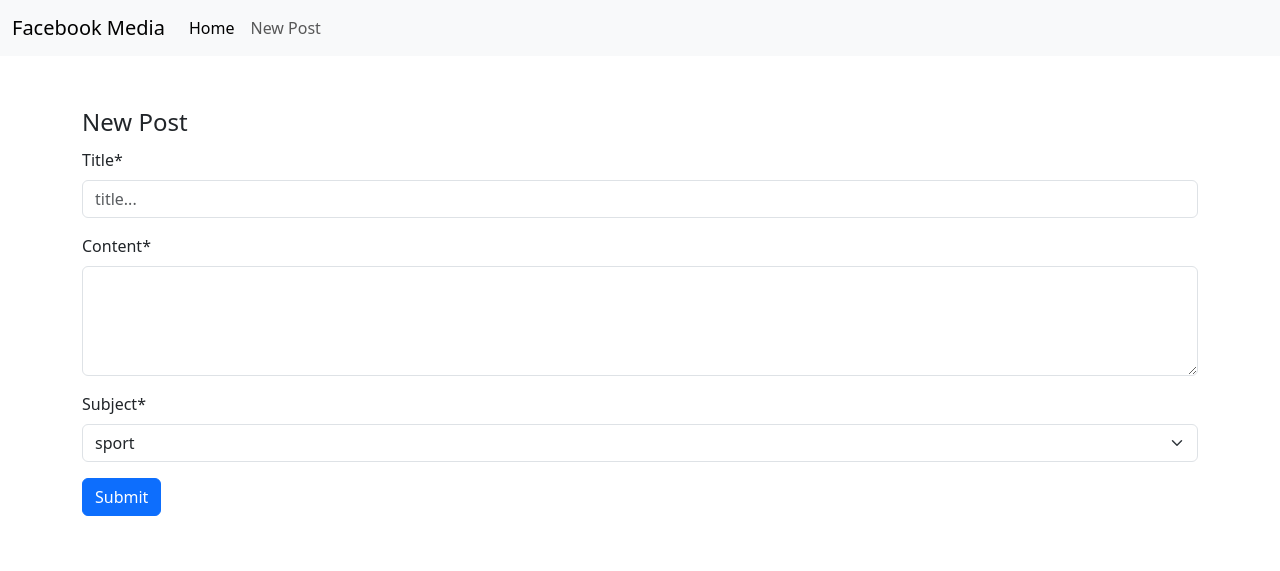
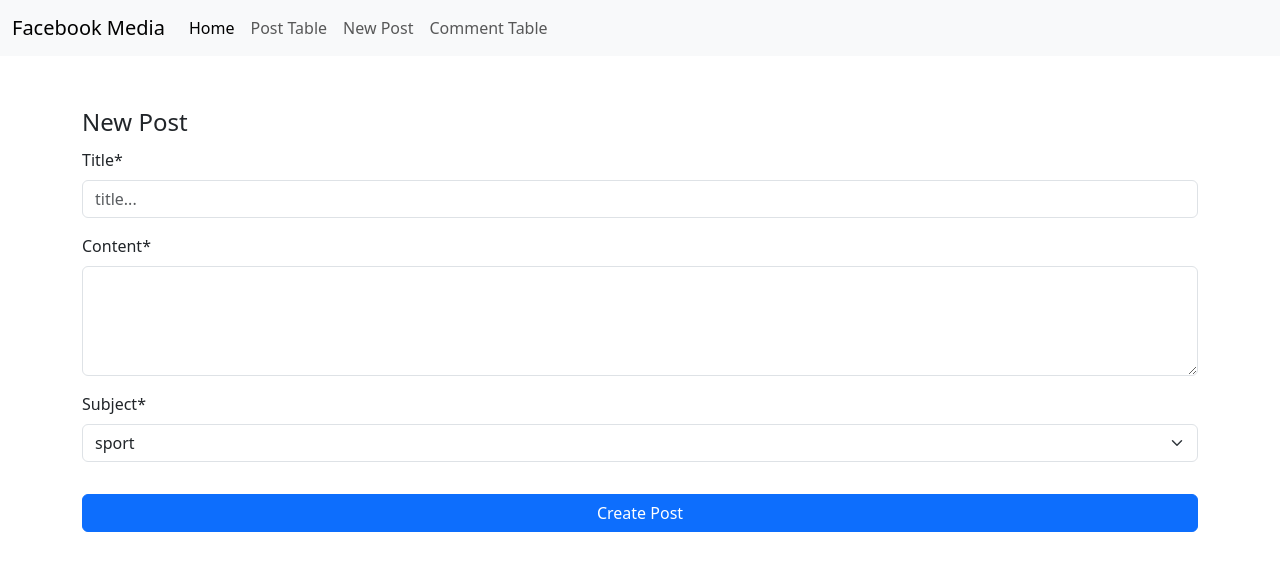
Before and after one commit to aliaslani/facebook-media, a Django app: page /posts/post/new/ in a window 1280 px wide. Shown: the top 571 px of the page. Run offline with Django 5.2, Linux system fonts and the light colour scheme; some libraries are stand-ins or nearby versions.

Commit message:
improve django-tables, django-crispy

```diff
--- a/core/forms.py
+++ b/core/forms.py
@@ -1,6 +1,6 @@
 from django.forms import Form, ModelForm
 from django import forms
-from core.models import Post
+from core.models import Post, TaggedUser, Comment
 from crispy_forms.helper import FormHelper
 from crispy_forms.layout import Fieldset, Submit, Layout, Field
 
@@ -9,6 +9,7 @@ class NewPostForm(ModelForm):
         super().__init__(*args, **kwargs)
         self.helper = FormHelper()
         self.helper.form_method = 'post'
+        self.helper.form_tag = False
         # self.helper.layout = Layout(
         #     'title',
         #     'content',
@@ -28,9 +29,8 @@ class NewPostForm(ModelForm):
                 'content',
                 'subject',
             ),
-            Submit('submit', 'Submit', css_class='btn btn-primary')
+            # Submit('submit', 'Submit', css_class='btn btn-primary')
             )
-        self.helper.form_tag = False
 
     class Meta:
         model = Post
@@ -65,3 +65,29 @@ class NewPostForm(ModelForm):
             if title in content:
                 raise forms.ValidationError('Content should not contain the title.')
         return cleaned_data
+
+
+
+class TaggedUserForm(ModelForm):
+
+    def __init__(self, *args, **kwargs):
+        super().__init__(*args, kwargs)
+        self.helper = FormHelper()
+        self.helper.form_tag= False
+    class Meta:
+        model = TaggedUser
+        fields = ['user']
+
+
+class CommentForm(ModelForm):
+
+    def __init__(self, *args, **kwargs):
+        super().__init__(*args, kwargs)
+        self.helper = FormHelper()
+        self.helper.form_tag= False
+    class Meta:
+        model = Comment
+        fields = ['body']
+        widgets = {
+            'body': forms.Textarea(attrs={'class':'form-control', 'cols':30, 'rows':4}),
+        }
--- a/core/models.py
+++ b/core/models.py
@@ -27,3 +27,20 @@ class Comment(models.Model):
     post = models.ForeignKey('Post', on_delete=models.CASCADE, related_name='comments')
     user = models.ForeignKey('accounts.CustomUser', on_delete=models.CASCADE)
     body = models.CharField(max_length=1024)
+    created_at = models.DateTimeField(auto_now_add=True)
+
+    def __str__(self):
+        return f'Comment by {self.user} on {self.post}'
+
+    class Meta:
+        verbose_name = 'کامنت'
+        verbose_name_plural = 'کامنت ها'
+        ordering = ['-created_at']
+
+
+
+
+
+class TaggedUser(models.Model):
+    post = models.ForeignKey('Post', on_delete=models.CASCADE, related_name='tagged_users')
+    user = models.ForeignKey('accounts.CustomUser', on_delete=models.CASCADE)
--- a/core/templates/core/base.html
+++ b/core/templates/core/base.html
@@ -21,7 +21,13 @@
                         <a class="nav-link active" aria-current="page" href="{% url 'post_list' %}">Home</a>
                     </li>
                     <li class="nav-item">
+                        <a class="nav-link" href="{% url 'post_table' %}">Post Table</a>
+                    </li>
+                    <li class="nav-item">
                         <a class="nav-link" href="{% url 'new_post' %}">New Post</a>
+                    </li>
+                    <li class="nav-item">
+                        <a class="nav-link" href="{% url 'comment_table' %}">Comment Table</a>
                     </li>
                 </ul>
             </div>
--- a/core/templates/core/post_table.html
+++ b/core/templates/core/comment_table.html
@@ -5,10 +5,10 @@
 
 {% block main %}
 <div class="row d-flex justify-content-between">
-    <div class="col-sm-6">
+    <div class="col-sm-9">
         <div class="card">
             <div class="card-header">
-                Posts
+                Comments
             </div>
             <div class="card-body">
                 {% render_table table %}
--- a/core/templates/core/new_post.html
+++ b/core/templates/core/new_post.html
@@ -12,6 +12,9 @@
         {% csrf_token %}
 
 {% crispy form %}
+<div class="mt-3 d-grid">
 
+<input type='submit' value='Create Post' class='btn btn-primary'>
+</div>
     </form>
 {% endblock %}
--- a/core/urls.py
+++ b/core/urls.py
@@ -1,9 +1,10 @@
 from django.urls import path
-from core.views import PostListView, PostDetail, NewPost,PostTableView
+from core.views import PostListView, PostDetail, NewPost,PostTableView, CommentTableView
 
 urlpatterns = [
     path('', PostListView.as_view(), name='post_list'),
     path('<int:pk>/', PostDetail.as_view(), name='post_detail'),
     path('post/new/', NewPost.as_view(), name='new_post'),
     path('post/table/', PostTableView.as_view(), name='post_table'),
+    path('comments/table/', CommentTableView.as_view(), name='comment_table'),
 ]
--- a/core/views.py
+++ b/core/views.py
@@ -1,10 +1,11 @@
 from django.shortcuts import render
-from core.models import Post
+from core.models import Post, Comment
 from django.views.generic import ListView, DetailView, CreateView, FormView
-from core.forms import NewPostForm
+from core.forms import NewPostForm, CommentForm, Comment
 from django_tables2 import SingleTableView
 from core.tables import PostTable
-
+from core.tables import CommentTable
+from django.db.models import Count
 class PostListView(ListView):
     model = Post
     template_name = 'core/post_list.html'
@@ -12,6 +13,30 @@ class PostListView(ListView):
 
 class PostDetail(DetailView):
     queryset = Post.objects.all()
+    template_name = 'core/post_detail.html'
+    context_object_name = 'post'
+
+    def get_context_data(self, **kwargs):
+        context = super().get_context_data(**kwargs)
+        context['form'] = CommentForm()
+        return context
+
+    def post(self, request, *args, **kwargs):
+        self.object = self.get_object()
+        form = CommentForm(request.POST)
+        if form.is_valid():
+            comment = form.save(commit=False)
+            comment.post = self.object
+            comment.user = request.user
+            comment.save()
+            return self.get(request, *args, **kwargs)
+        else:
+            context = self.get_context_data(object=self.object)
+            context['form'] = form
+            return self.render_to_response(context)
+
+
+
 
 
 # class NewPost(CreateView):
@@ -39,5 +64,14 @@ class NewPost(CreateView):
 
 class PostTableView(SingleTableView):
     model = Post
+    queryset = Post.objects.annotate(comments_count=Count('comments'))
     table_class = PostTable
     template_name = 'core/post_table.html'
+
+
+class CommentTableView(SingleTableView):
+    model = Comment
+    template_name = 'core/comment_table.html'
+    # paginator_class = LazyPaginator
+    table_class = CommentTable
+    paginate_by = 5
```
Also changed, not shown: core/admin.py (+8 -1 lines), core/tables.py (+23 -2 lines), core/templates/core/post_detail.html (+51 -2 lines), core/migrations/0003_taggeduser.py (added), core/migrations/0004_comment_created_at.py (added).
